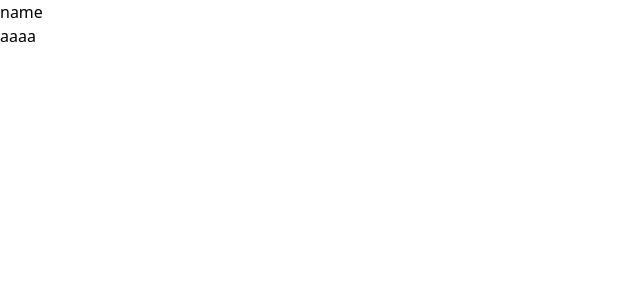
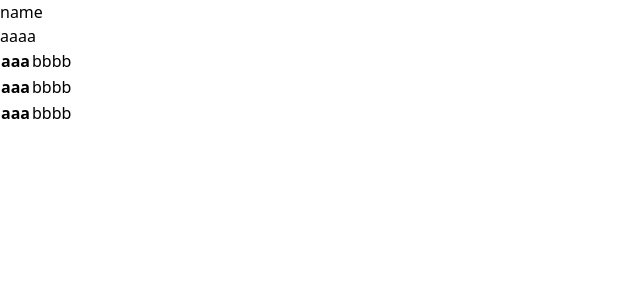
Before and after one commit to Ryuki-4648/oshi-list, a React (Create React App) app in the folder oshi/: page /members in a window 1280 px wide. Shown: the top 300 px of the page, without its empty margins (0-640 px from the left). Built offline with nearby package versions, Linux system fonts and the light colour scheme.

Commit message:
ダミーテーブル、Thコンポーネント作成

```diff
--- a/oshi/src/components/features/member/memberList/MemberListPresenter.tsx
+++ b/oshi/src/components/features/member/memberList/MemberListPresenter.tsx
@@ -7,6 +7,24 @@ export function MemberListPresenter() {
         <div>
           <h2>name</h2>
           <p>aaaa</p>
+          <table>
+            <thead>
+              <tr>
+                <th>aaa</th>
+                <td>bbbb</td>
+              </tr>
+            </thead>
+            <tbody>
+              <tr>
+                <th>aaa</th>
+                <td>bbbb</td>
+              </tr>
+              <tr>
+                <th>aaa</th>
+                <td>bbbb</td>
+              </tr>
+            </tbody>
+          </table>
         </div>
       </li>
     </ul>
```
Also changed, not shown: oshi/src/components/ui/table/Th.tsx (added, +8 -0 lines).
